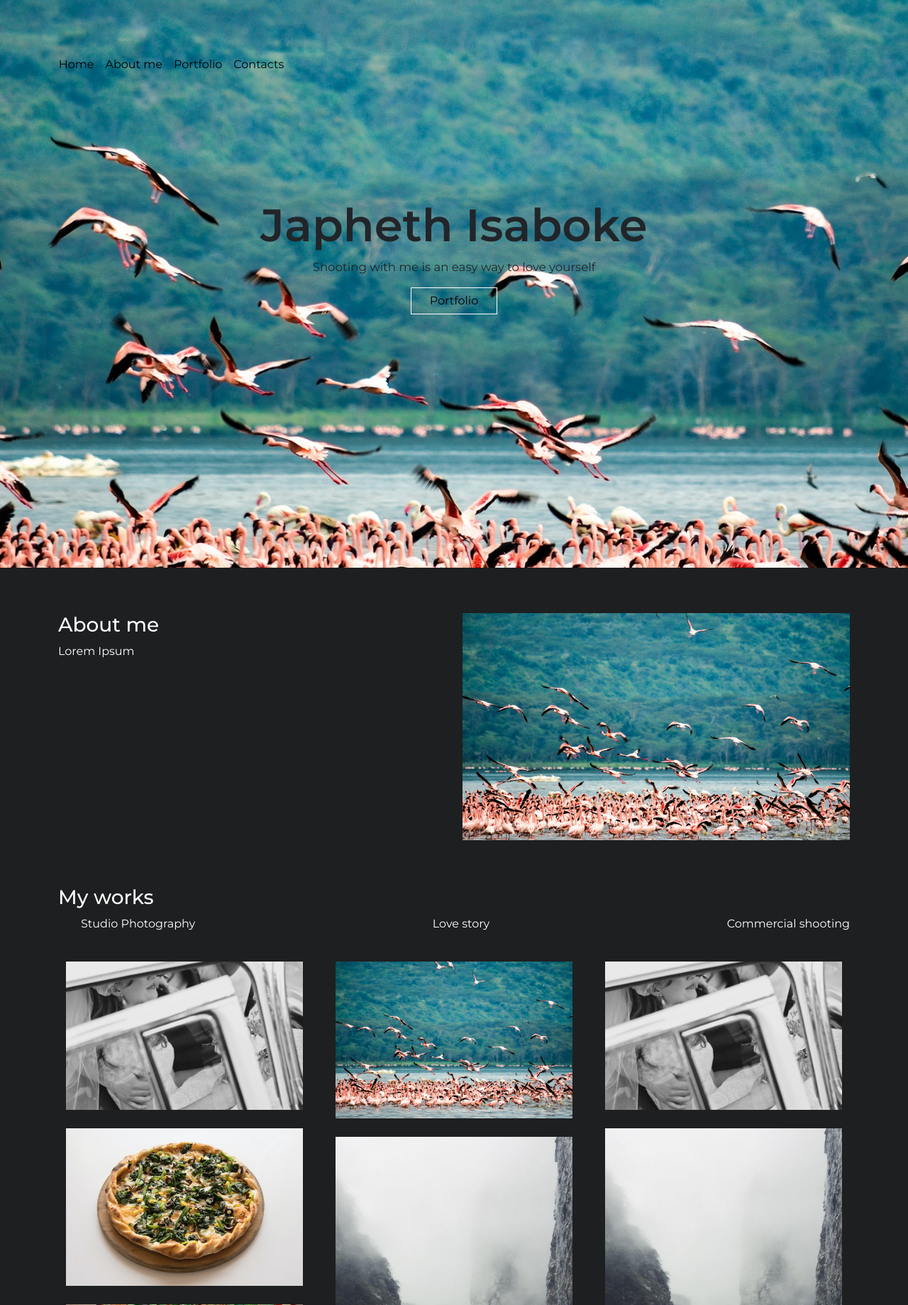
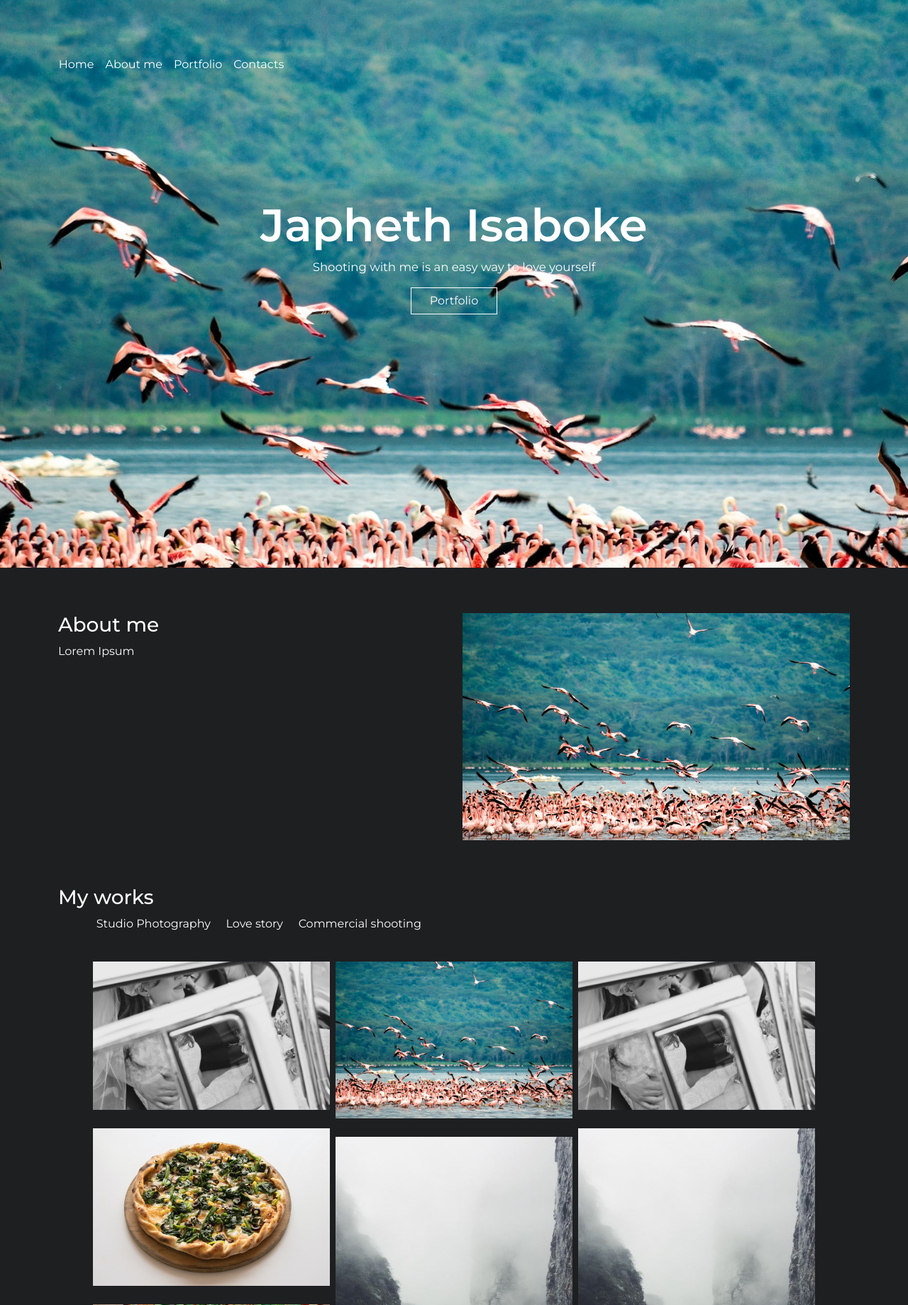
Before and after one commit to JoyChristine/myphotos, a Django app: page / in a window 1280 px wide. Shown: the top 1839 px of the page at 71% size. Run offline with Django 4.2, Linux system fonts and the light colour scheme.

```diff
--- a/static/css/styles.css
+++ b/static/css/styles.css
@@ -15,14 +15,15 @@
 }
 #navlist{
   padding: 5% 5% 0% 5%;
-  color: black !important;
+
 }
 #navlist li a {
-  color: black !important;
+  color: rgb(255, 255, 255) !important;
 }
 #header{
     margin:10rem;
     font-family: Montserrat;
+    color: rgb(255, 255, 255) !important;
 
 }
 #header .center{
@@ -39,6 +40,7 @@
 #portfolio{
     border:1px solid #fff;
     background-color: none;
+    color: #fff;
     background:none;
     padding:.5vw 2vw .5vw 2vw;
 }
@@ -90,11 +92,13 @@ article {
 
 /* myworks */
 #works ul{
-  display: flex;flex-wrap: wrap;
-  justify-content: space-between;
+  display: flex;
+  flex-wrap: wrap;
+  justify-content: start;
+
 }
 #works li{
-
+  margin-left: 2%;
   list-style-type: none;
 }
 #myworks{
@@ -106,7 +110,7 @@ article {
     display: flex;
     -ms-flex-wrap: wrap; /* IE10 */
     flex-wrap: wrap;
-    justify-content:space-around;
+    justify-content:center;
 
 
   }
```
